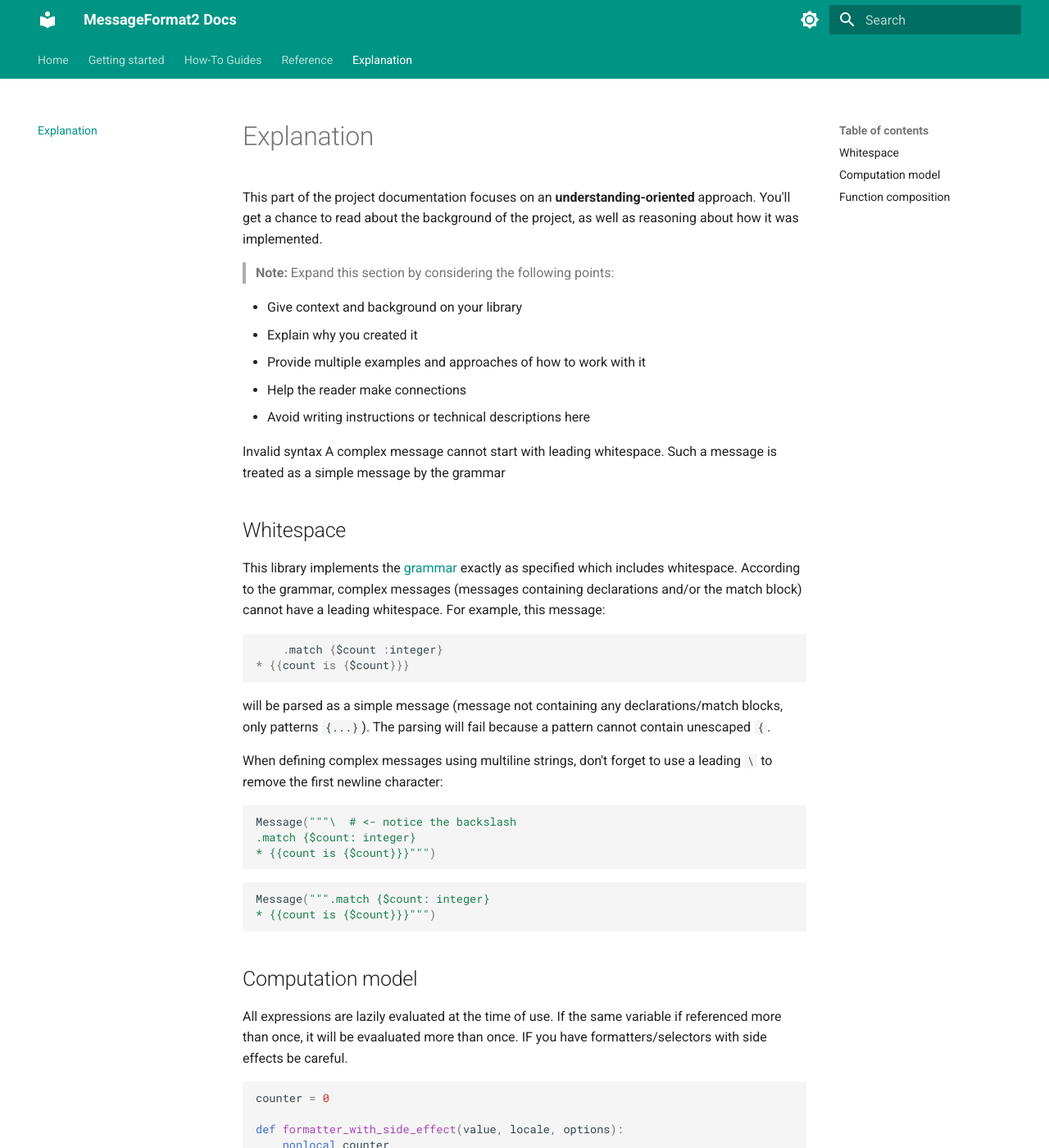
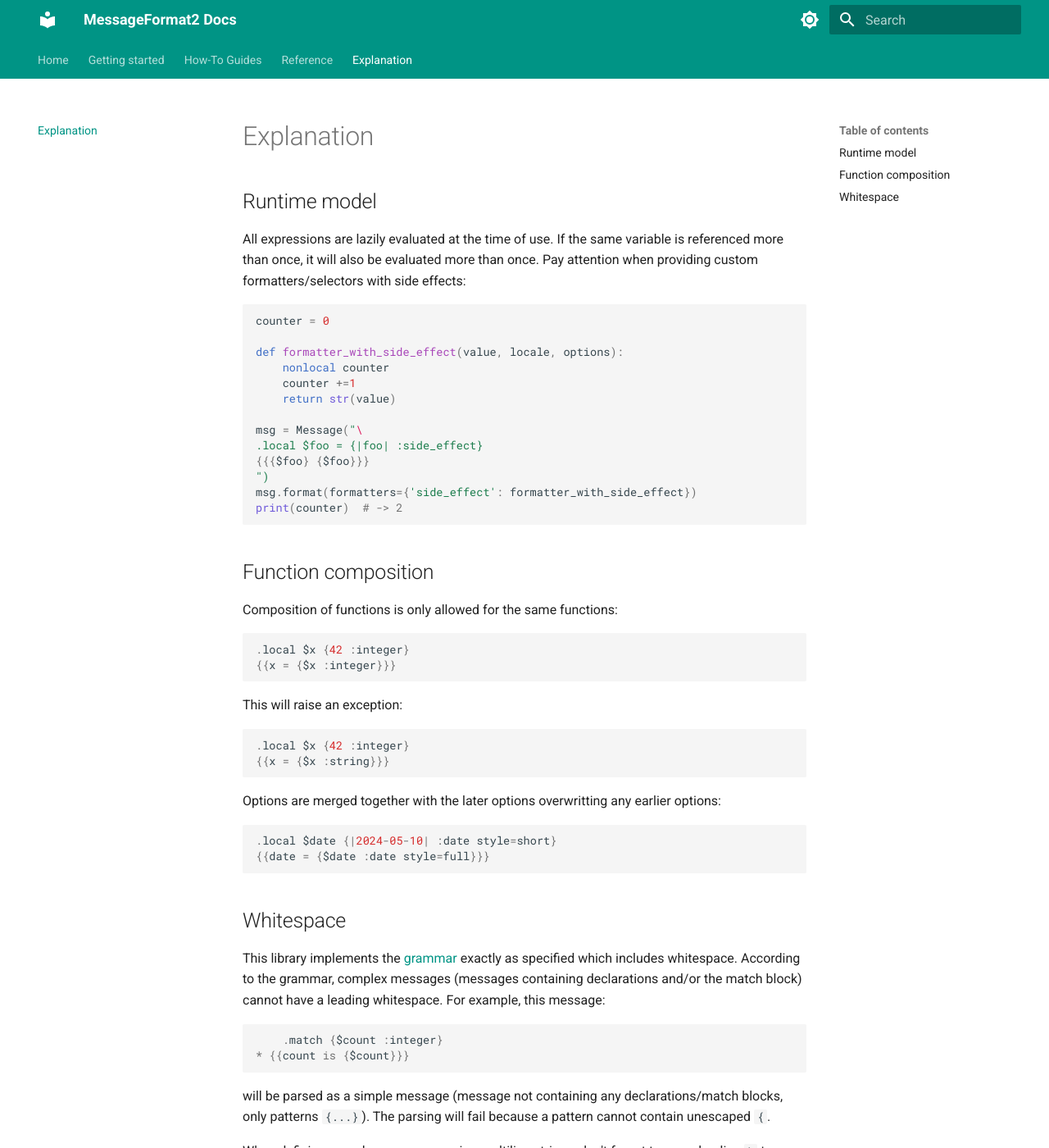
Before and after one commit to tomasr8/messageformat2, an MkDocs documentation site: the page built from docs/explanation.md, in a window 1280 px wide and 1400 px high. Shown: the whole window at 82% size. Built offline with MkDocs 1.6.1 and Material for MkDocs 9.7.7, drawn with Linux system fonts in a browser that asks for light colours; some of the changed text lies outside the part shown.

Commit message:
Update docs

````diff
--- a/docs/explanation.md
+++ b/docs/explanation.md
@@ -1,52 +1,8 @@
-This part of the project documentation focuses on an
-**understanding-oriented** approach. You'll get a
-chance to read about the background of the project,
-as well as reasoning about how it was implemented.
+## Runtime model
 
-> **Note:** Expand this section by considering the
-> following points:
-
-- Give context and background on your library
-- Explain why you created it
-- Provide multiple examples and approaches of how
-  to work with it
-- Help the reader make connections
-- Avoid writing instructions or technical descriptions
-  here
-
-Invalid syntax
-A complex message cannot start with leading whitespace. Such a message is treated as a simple message by the grammar
-
-## Whitespace
-
-This library implements the [grammar](https://www.unicode.org/reports/tr35/tr35-72/tr35-messageFormat.html#complete-abnf) exactly as specified which includes whitespace.
-According to the grammar, complex messages (messages containing declarations and/or the match block) cannot have a leading whitespace. For example, this message:
-
-```python
-    .match {$count :integer}
-* {{count is {$count}}}
-```
-
-will be parsed as a simple message (message not containing any declarations/match blocks, only patterns `{...}`). The parsing will fail
-because a pattern cannot contain unescaped `{`.
-
-When defining complex messages using multiline strings, don't forget to use a leading `\` to remove the first newline character:
-
-```python
-Message("""\  # <- notice the backslash
-.match {$count: integer}
-* {{count is {$count}}}""")
-```
-
-```python
-Message(""".match {$count: integer}
-* {{count is {$count}}}""")
-```
-
-## Computation model
-
-All expressions are lazily evaluated at the time of use. If the same variable if referenced more than once, it will be evaaluated more than once.
-IF you have formatters/selectors with side effects be careful.
+All expressions are lazily evaluated at the time of use.
+If the same variable is referenced more than once, it will also be evaluated more than once.
+Pay attention when providing custom formatters/selectors with side effects:
 
 ```python
 counter = 0
@@ -66,21 +22,50 @@
 
 ## Function composition
 
-Composition of functions is only allowed for the same functions i.e.
+Composition of functions is only allowed for the same functions:
 
 ```python
 .local $x {42 :integer}
 {{x = {$x :integer}}}
 ```
 
+This will raise an exception:
+
 ```python
 .local $x {42 :integer}
 {{x = {$x :string}}}
 ```
 
-Options are merged together with the later options overwritting any earlier options
+Options are merged together with the later options overwritting any earlier options:
 
 ```python
 .local $date {|2024-05-10| :date style=short}
 {{date = {$date :date style=full}}}
 ```
+
+## Whitespace
+
+This library implements the [grammar](https://www.unicode.org/reports/tr35/tr35-72/tr35-messageFormat.html#complete-abnf) exactly as specified which includes whitespace.
+According to the grammar, complex messages (messages containing declarations and/or the match block) cannot have a leading whitespace. For example, this message:
+
+```python
+    .match {$count :integer}
+* {{count is {$count}}}
+```
+
+will be parsed as a simple message (message not containing any declarations/match blocks, only patterns `{...}`). The parsing will fail because a pattern cannot contain unescaped `{`.
+
+When defining complex messages using multiline strings, don't forget to use a leading `\` to remove the first newline character:
+
+```python
+Message("""\  # <- notice the backslash
+.match {$count: integer}
+* {{count is {$count}}}""")
+```
+
+Alternatively, you can use this style:
+
+```python
+Message(""".match {$count: integer}
+* {{count is {$count}}}""")
+```
````
Also changed, not shown: docs/index.md (+0 -10 lines), docs/reference.md (deleted, +0 -10 lines).
